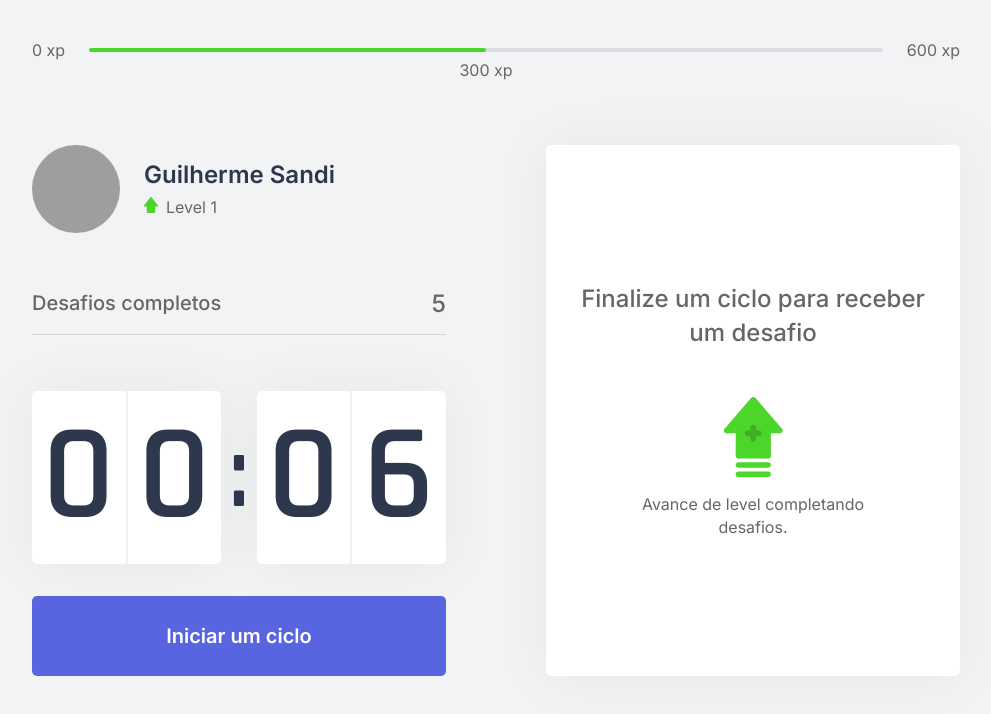
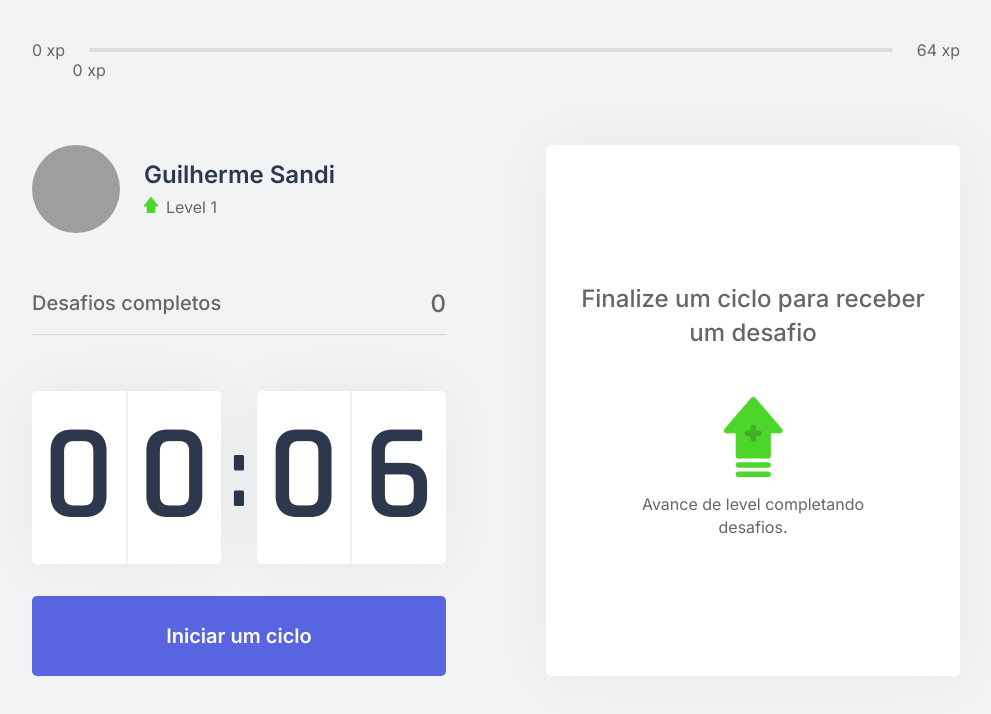
Before and after one commit to guilhermesandi/moveit-next, a Next.js app: page / in a window 1280 px wide. Shown: the top 714 px of the page, without its empty margins (144-1135 px from the left). Built offline with nearby package versions, Linux system fonts and the light colour scheme; grey boxes are pictures that could not be loaded.

Commit message:
ExperienceBar and CompleteChallenges

```diff
--- a/src/components/CompletedChallenges.tsx
+++ b/src/components/CompletedChallenges.tsx
@@ -1,10 +1,14 @@
+import { useContext } from 'react';
+import { ChallengesContext } from '../contexts/ChallengesContext';
 import styles from '../styles/components/CompletedChallenges.module.css';
 
 export function CompletedChallenges() {
+  const { challengesCompleted } = useContext(ChallengesContext);
+
   return (
     <div className={styles.completedChallengesContainer}>
       <span>Desafios completos</span>
-      <span>5</span>
+      <span>{challengesCompleted}</span>
     </div>
   );
 }
--- a/src/components/ExperienceBar.tsx
+++ b/src/components/ExperienceBar.tsx
@@ -1,17 +1,24 @@
+import { useContext } from 'react';
+import { ChallengesContext } from '../contexts/ChallengesContext';
+
 import styles from '../styles/components/ExperienceBar.module.css';
 
 export function ExperienceBar() {
+  const { currentExperience, experienceToNextLevel } = useContext(ChallengesContext);
+
+  const percentToNextLevel = Math.round(currentExperience * 100) / experienceToNextLevel;
+
   return (
     <header className={styles.experienceBar}>
       <span>0 xp</span>
       <div>
-        <div style={{ width: '50%' }} />
+        <div style={{ width: `${percentToNextLevel}%` }} />
 
-        <span className={styles.currentExperience} style={{ left: '50%' }}>
-          300 xp
-                </span>
+        <span className={styles.currentExperience} style={{ left: `${percentToNextLevel}%` }}>
+          {currentExperience} xp
+        </span>
       </div>
-      <span>600 xp</span>
+      <span>{experienceToNextLevel} xp</span>
     </header >
   );
 }
--- a/src/contexts/ChallengesContext.tsx
+++ b/src/contexts/ChallengesContext.tsx
@@ -10,6 +10,7 @@
 interface ChallengesContextData {
   level: number;
   currentExperience: number;
+  experienceToNextLevel: number;
   challengesCompleted: number;
   activeChallenge: Challenge;
   levelUp: () => void;
@@ -30,6 +31,8 @@
 
   const [activeChallenge, setActiveChallenge] = useState(null);
 
+  const experienceToNextLevel = Math.pow((level + 1) * 4, 2);
+
   function levelUp() {
     setLevel(level + 1);
   }
@@ -49,6 +52,7 @@
     <ChallengesContext.Provider value={{
       level,
       currentExperience,
+      experienceToNextLevel,
       challengesCompleted,
       levelUp,
       startNewChallenge,
```
